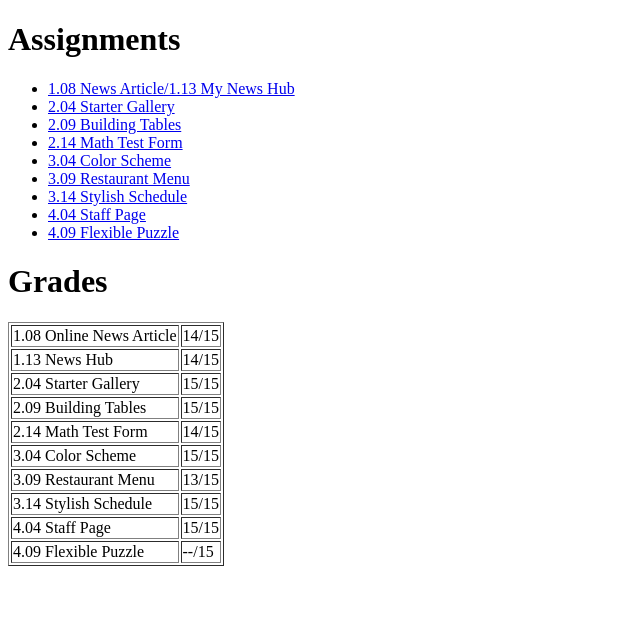
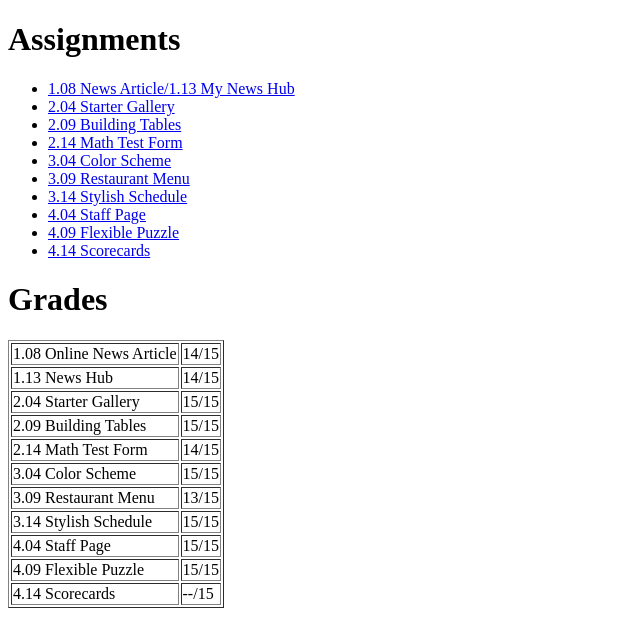
Before and after one commit to brendansiwik/html-class, a plain HTML site: page index.html in a window 1280 px wide. Shown: the whole page, without its empty margins (0-640 px from the left). Drawn offline with Linux system fonts and the light colour scheme.

Commit message:
Forgot to add it to home page

```diff
--- a/index.html
+++ b/index.html
@@ -15,6 +15,7 @@
             <li><a href="schedule.html">3.14 Stylish Schedule</a></li>
             <li><a href="staff.html">4.04 Staff Page</a></li>
             <li><a href="puzzle.html">4.09 Flexible Puzzle</a></li>
+            <li><a href="scorecard/">4.14 Scorecards</a></li>
         </ul>
         <h1>Grades</h1>
         <table border=1>
@@ -56,6 +57,10 @@
             </tr>
             <tr>
                 <td>4.09 Flexible Puzzle</td>
+                <td>15/15</td>
+            </tr>
+            <tr>
+                <td>4.14 Scorecards</td>
                 <td>--/15</td>
             </tr>
         </table>
```
